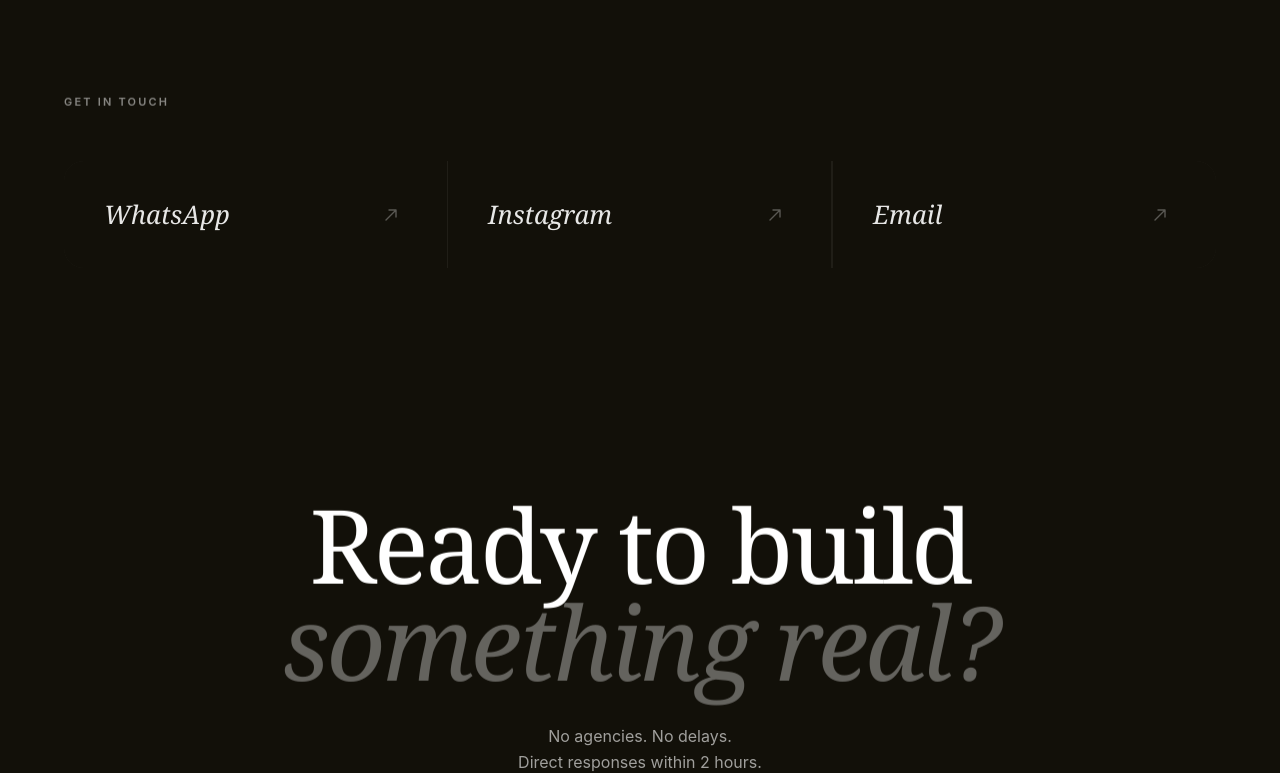
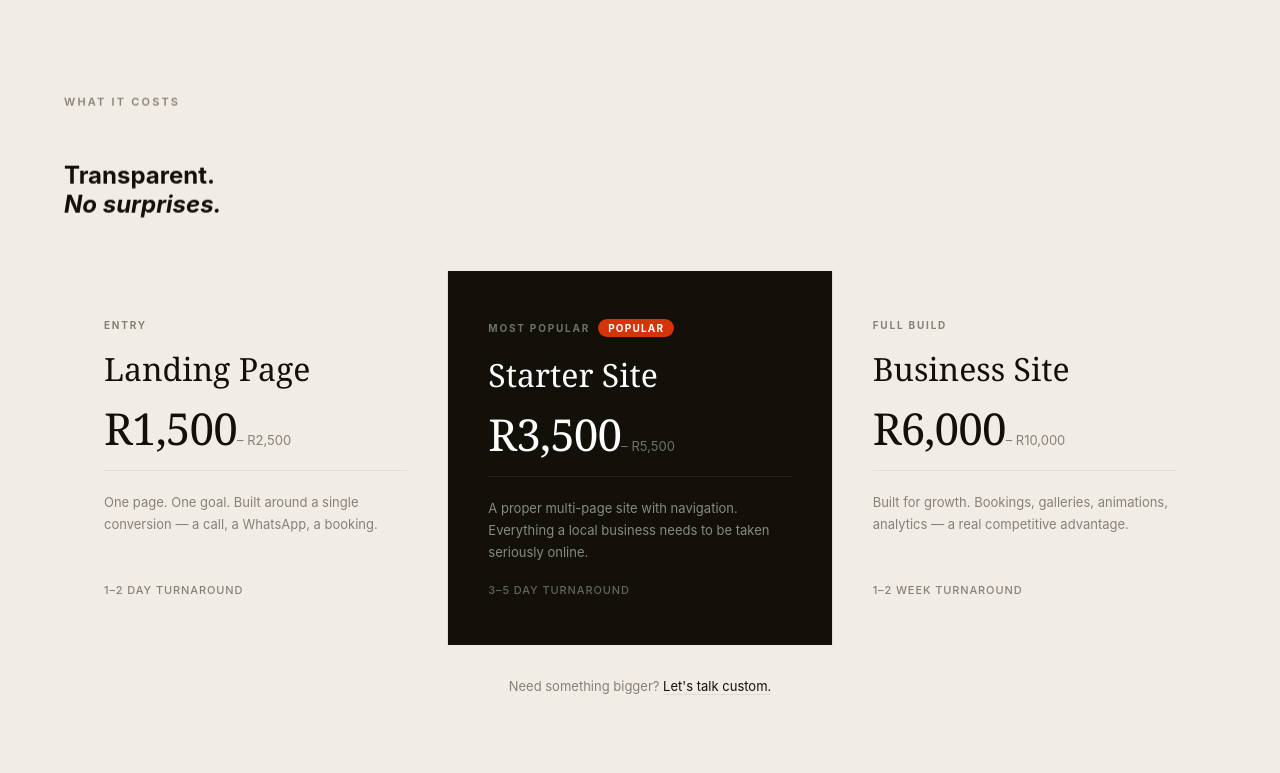
Before and after one commit to rudzie-dev/arcodic, a React (Vite) app: page / in a window 1280 px wide. Shown: the part 2614-3387 px from the top of the page. Built offline with nearby package versions, Linux system fonts and the light colour scheme.

Commit message:
feat: pricing section added

```diff
--- a/src/App.jsx
+++ b/src/App.jsx
@@ -460,6 +460,115 @@ const CSS = `
   .contact-card:hover .ca-rest  { opacity: 0; }
   .contact-card:hover .ca-hover { opacity: 1; }
 
+
+  /* ─── PRICING ───────────────────────────── */
+  .pricing-section {
+    background: var(--paper);
+    color: var(--ink);
+    padding: 96px 64px;
+    border-bottom: 1px solid var(--line);
+  }
+  .pricing-grid {
+    display: grid;
+    grid-template-columns: repeat(3, 1fr);
+    gap: 1px;
+    background: var(--line);
+    border-radius: 16px;
+    overflow: hidden;
+    margin-top: 52px;
+  }
+  .pricing-card {
+    background: var(--paper);
+    padding: 48px 40px;
+    display: flex;
+    flex-direction: column;
+    gap: 20px;
+    transition: background .25s ease;
+    position: relative;
+  }
+  .pricing-card:hover { background: #EDE9E2; }
+  .pricing-card.featured {
+    background: var(--ink);
+  }
+  .pricing-card.featured:hover { background: #1d1a16; }
+  .pricing-tag {
+    font-family: var(--ui);
+    font-size: 10px;
+    font-weight: 700;
+    letter-spacing: .18em;
+    text-transform: uppercase;
+    color: var(--dim);
+  }
+  .pricing-card.featured .pricing-tag { color: rgba(255,255,255,.4); }
+  .pricing-tag-pill {
+    display: inline-block;
+    background: var(--red);
+    color: #fff;
+    font-family: var(--ui);
+    font-size: 10px;
+    font-weight: 700;
+    letter-spacing: .12em;
+    text-transform: uppercase;
+    padding: 3px 10px;
+    border-radius: 999px;
+    margin-left: 8px;
+  }
+  .pricing-name {
+    font-family: var(--serif);
+    font-size: clamp(22px, 2.5vw, 32px);
+    font-weight: 300;
+    line-height: 1.1;
+    color: var(--ink);
+  }
+  .pricing-card.featured .pricing-name { color: #fff; }
+  .pricing-price {
+    font-family: var(--serif);
+    font-size: clamp(28px, 3.5vw, 44px);
+    font-weight: 300;
+    line-height: 1;
+    color: var(--ink);
+    letter-spacing: -.02em;
+  }
+  .pricing-card.featured .pricing-price { color: #fff; }
+  .pricing-price span {
+    font-family: var(--ui);
+    font-size: 13px;
+    font-weight: 400;
+    color: var(--dim);
+    letter-spacing: 0;
+  }
+  .pricing-card.featured .pricing-price span { color: rgba(255,255,255,.4); }
+  .pricing-divider {
+    height: 1px;
+    background: var(--line);
+  }
+  .pricing-card.featured .pricing-divider { background: rgba(255,255,255,.08); }
+  .pricing-desc {
+    font-family: var(--ui);
+    font-size: 13px;
+    font-weight: 400;
+    line-height: 1.7;
+    color: var(--dim);
+    flex: 1;
+  }
+  .pricing-card.featured .pricing-desc { color: rgba(255,255,255,.5); }
+  .pricing-meta {
+    font-family: var(--ui);
+    font-size: 11px;
+    font-weight: 500;
+    letter-spacing: .08em;
+    color: var(--dim);
+    text-transform: uppercase;
+  }
+  .pricing-card.featured .pricing-meta { color: rgba(255,255,255,.35); }
+
+  @media (max-width: 768px) {
+    .pricing-section { padding: 56px 24px; }
+    .pricing-grid { grid-template-columns: 1fr; border-radius: 14px; }
+    .pricing-card { padding: 36px 28px; }
+    .pricing-card.featured { order: -1; }
+  }
+
   /* ─── CTA ───────────────────────────────── */
   .cta-section {
     background: var(--ink); padding: 132px 64px;
@@ -787,6 +896,51 @@ export default function App() {
         </div>
       </section>
 
+
+      {/* ── PRICING ─────────────────────────── */}
+      <section className="pricing-section">
+        <p className="section-kicker r" style={{color:'var(--dim)'}}>What it costs</p>
+        <h2 className="s-h2 r" style={{color:'var(--ink)'}}>
+          Transparent.<br /><em>No surprises.</em>
+        </h2>
+        <div className="pricing-grid r d1">
+          {[
+            {
+              tag: "Entry", name: "Landing Page", price: "R1,500", priceEnd: "– R2,500",
+              desc: "One page. One goal. Built around a single conversion — a call, a WhatsApp, a booking.",
+              meta: "1–2 day turnaround", featured: false,
+            },
+            {
+              tag: "Most Popular", name: "Starter Site", price: "R3,500", priceEnd: "– R5,500",
+              desc: "A proper multi-page site with navigation. Everything a local business needs to be taken seriously online.",
+              meta: "3–5 day turnaround", featured: true,
+            },
+            {
+              tag: "Full Build", name: "Business Site", price: "R6,000", priceEnd: "– R10,000",
+              desc: "Built for growth. Bookings, galleries, animations, analytics — a real competitive advantage.",
+              meta: "1–2 week turnaround", featured: false,
+            },
+          ].map((p, i) => (
+            <div key={i} className={`pricing-card${p.featured ? " featured" : ""}`}>
+              <div className="pricing-tag">
+                {p.tag}
+                {p.featured && <span className="pricing-tag-pill">Popular</span>}
+              </div>
+              <div className="pricing-name">{p.name}</div>
+              <div className="pricing-price">
+                {p.price}<span>{p.priceEnd}</span>
+              </div>
+              <div className="pricing-divider" />
+              <p className="pricing-desc">{p.desc}</p>
+              <p className="pricing-meta">{p.meta}</p>
+            </div>
+          ))}
+        </div>
+        <p className="r d2" style={{fontFamily:'var(--ui)',fontSize:'13px',color:'var(--dim)',marginTop:'32px',textAlign:'center'}}>
+          Need something bigger? <a href="#contact" style={{color:'var(--ink)',textDecoration:'none',borderBottom:'1px solid var(--line)'}}>Let's talk custom.</a>
+        </p>
+      </section>
+
       {/* ── CONTACT ──────────────────────────── */}
       <section className="contact-section" id="contact">
         <p className="section-kicker r">Get in touch</p>
```
